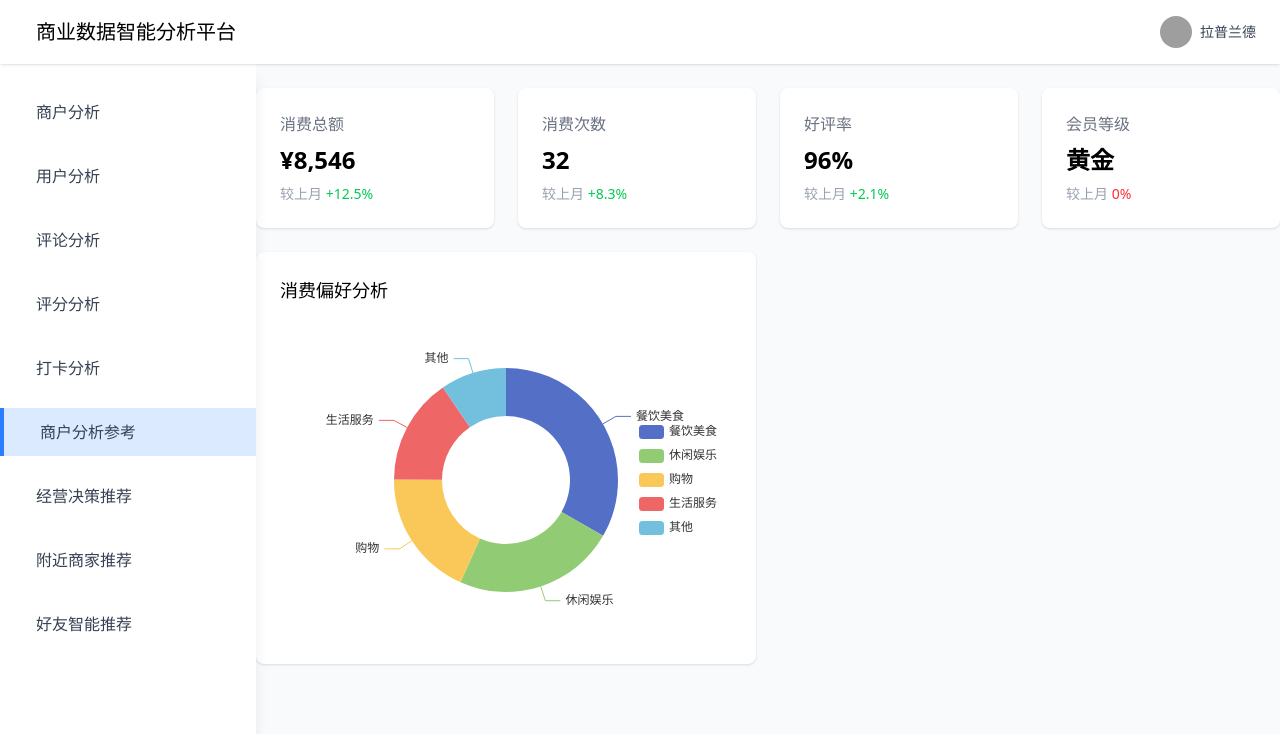
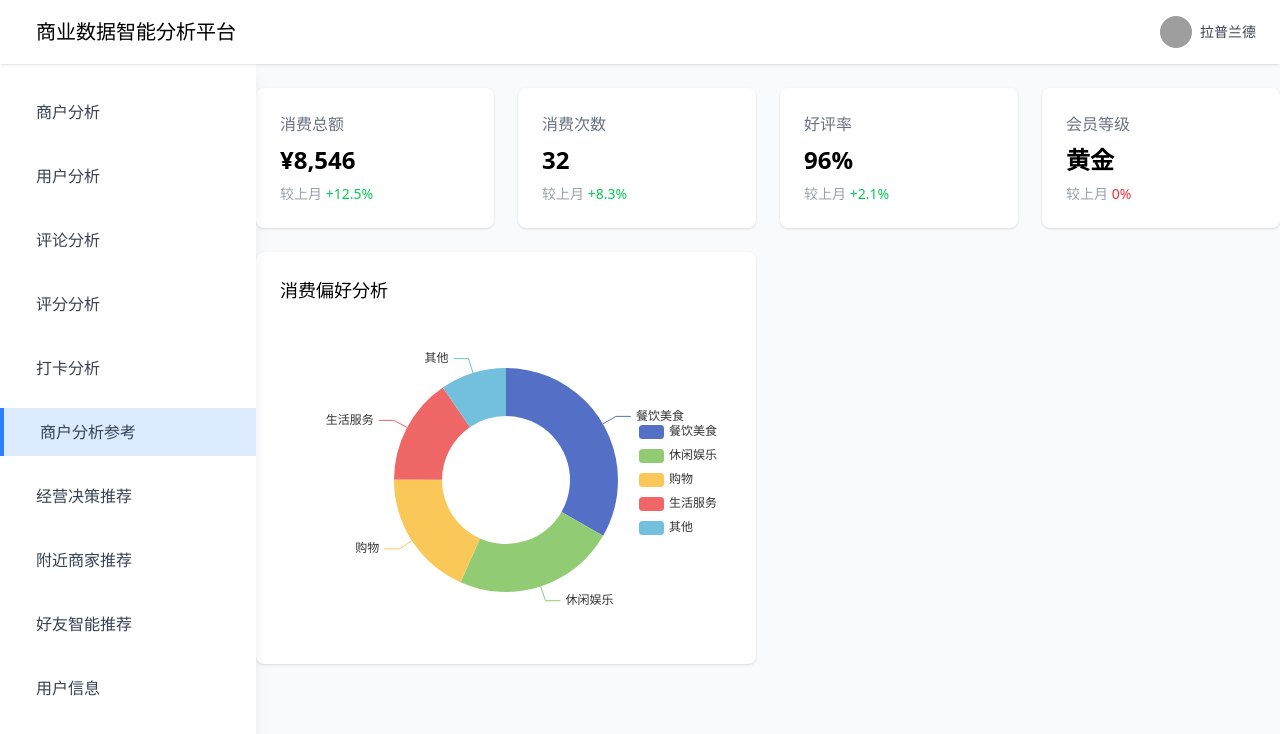
Before and after one commit to MelodicTechno/digi-user-profile-frontend, a Vue app: page /portrait in a window 1280 px wide. Shown: the top 734 px of the page. Built offline with nearby package versions, Linux system fonts and the light colour scheme; grey boxes are pictures that could not be loaded.

Commit message:
add user info in side menu

```diff
--- a/src/components/SideMenu.vue
+++ b/src/components/SideMenu.vue
@@ -69,6 +69,7 @@
         <i class="fas fa-store text-lg text-gray-600"></i>
         <span class="text-gray-700">附近商家推荐</span>
       </router-link>
+
       <router-link
           to="/friends"
           class="block mb-4 px-6 py-3 flex items-center space-x-3 hover:bg-gray-100"
@@ -76,6 +77,16 @@
       >
         <i class="fas fa-users text-lg text-gray-600"></i>
         <span class="text-gray-700">好友智能推荐</span>
+      </router-link>
+
+      <!--  用户信息    -->
+      <router-link
+          to="/user_info"
+          class="block mb-4 px-6 py-3 flex items-center space-x-3 hover:bg-gray-100"
+          :class="{ 'bg-blue-100 border-l-4 border-blue-500': currentMenu === '/user_info' }"
+      >
+        <i class="fas fa-users text-lg text-gray-600"></i>
+        <span class="text-gray-700">用户信息</span>
       </router-link>
     </div>
   </div>
--- a/src/components/user/UserInfo.vue
+++ b/src/components/user/UserInfo.vue
@@ -7,8 +7,8 @@
         <p class="text-sm text-gray-600">用户角色：管理员</p>
       </div>
     </div>
-    <div class="mt-6">
-      <button class="bg-blue-600 text-white px-4 py-2 rounded hover:bg-blue-700" @click="goBack">返回</button>
+    <div class="mt-6 flex justify-center">
+      <button class="bg-[#f5c386] text-white px-4 py-2 rounded hover:bg-[#f5c386d9]" @click="goBack">返回</button>
     </div>
   </div>
 </template>
```
